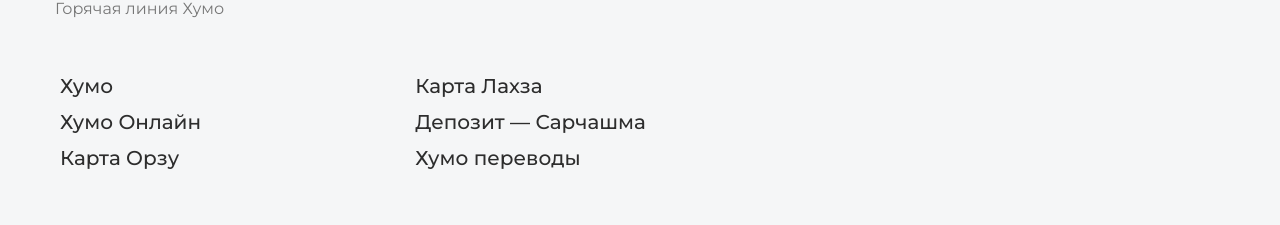
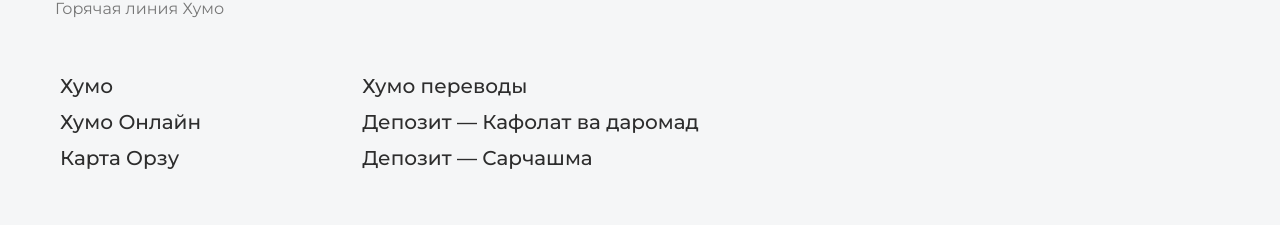
Before and after one commit to islom-sattorov/Kafolat-humo-landing, a React (Create React App) app: page / in a window 1280 px wide. Shown: the part 2873-3098 px from the top of the page. Built offline with nearby package versions, Linux system fonts and the light colour scheme.

Commit message:
add: rename footer link && moveToTop btn position

```diff
--- a/src/Components/Footer/Footer.jsx
+++ b/src/Components/Footer/Footer.jsx
@@ -26,14 +26,13 @@ const Footer = () => {
         </div>
         <div>
           <h1>
-            <a href="https://lahza.humo.tj/">Карта Лахза</a>
+            <a href="https://transfer.humo.tj/">Хумо переводы</a>
           </h1>
-
+          <h1>
+            <a href="https://lahza.humo.tj/">Депозит &mdash; Кафолат ва даромад </a>
+          </h1>
           <h1>
             <a href="https://deposit.humo.tj/">Депозит &mdash; Сарчашма</a>
-          </h1>
-          <h1>
-            <a href="https://transfer.humo.tj/">Хумо переводы</a>
           </h1>
         </div>
       </section>
--- a/src/Components/ScrollBtn/ScrollBtn.module.css
+++ b/src/Components/ScrollBtn/ScrollBtn.module.css
@@ -9,7 +9,7 @@
     justify-content: center;
     position: fixed;
     bottom: 30px;
-    left: 8px;
+    right: 45px;
     cursor: pointer;
     animation: topScroll .3s linear;
     transform: translateY(10px);
```
